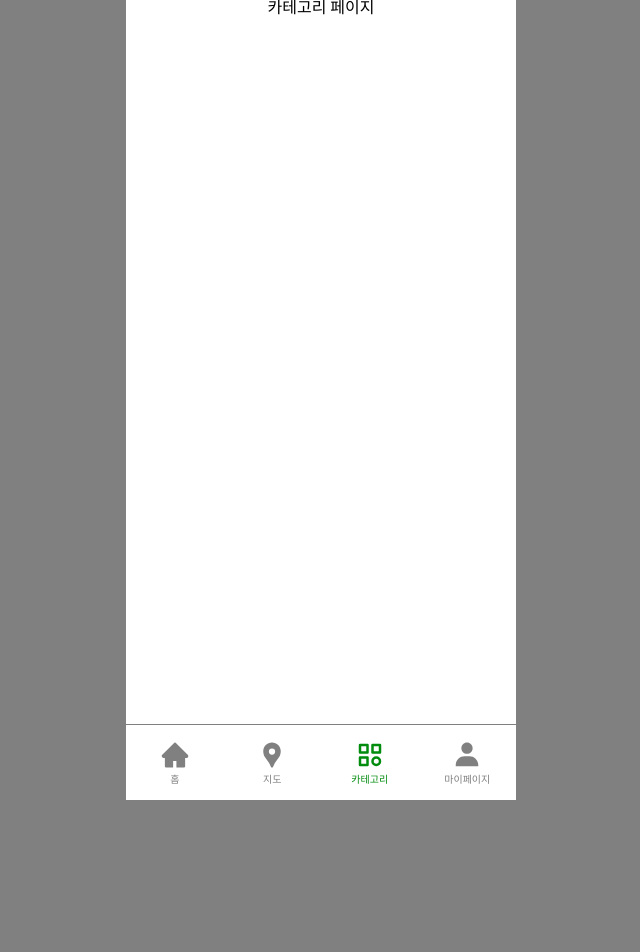
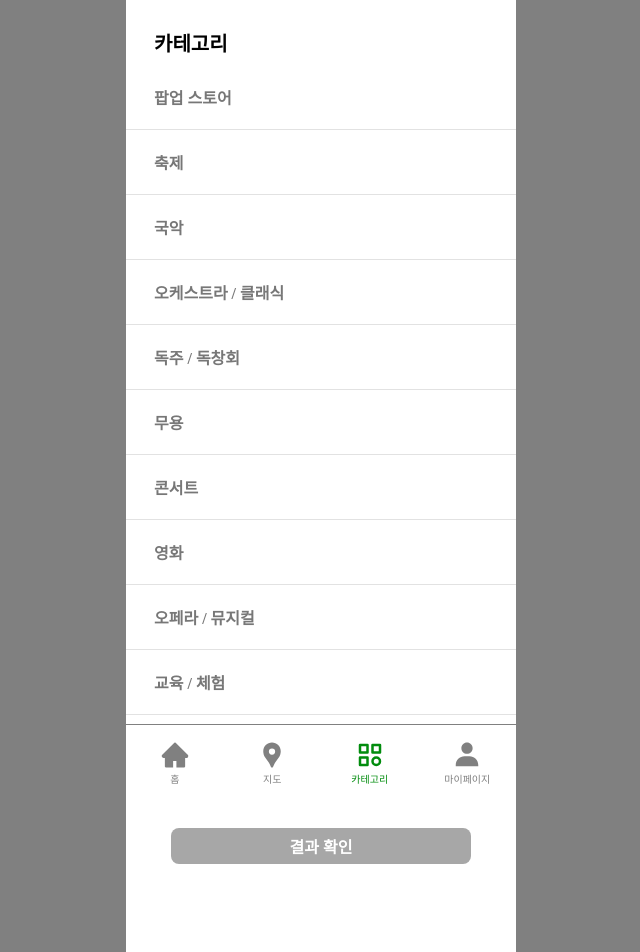
Before and after one commit to okiidokim/FrontEnd, a React (Vite) app in the folder catch-culture-frontend/: page /category in a window 1280 px wide. Shown: the top 952 px of the page, without its empty margins (319-959 px from the left). Before the commit the page ends 800 px from the top, so only its background shows below. Built offline with nearby package versions, Linux system fonts and the light colour scheme; a web font is replaced by a local one.

Commit message:
Design: 카테고리 페이지 디자인

```diff
--- a/catch-culture-frontend/src/pages/category/Category.jsx
+++ b/catch-culture-frontend/src/pages/category/Category.jsx
@@ -1,8 +1,32 @@
-import React from 'react';
-
+import React, { useState } from 'react';
+import * as S from './style';
 
 function Category() {
-  return <div>카테고리 페이지</div>;
+  return (
+    <>
+      <S.CategoryWrapper>
+        <S.CategoryHeader>카테고리</S.CategoryHeader>
+
+        <S.CategoryContentWrapper>
+          <S.CategoryItem>팝업 스토어</S.CategoryItem>
+          <S.CategoryItem>축제</S.CategoryItem>
+          <S.CategoryItem>국악</S.CategoryItem>
+          <S.CategoryItem>오케스트라 / 클래식</S.CategoryItem>
+          <S.CategoryItem>독주 / 독창회</S.CategoryItem>
+          <S.CategoryItem>무용</S.CategoryItem>
+          <S.CategoryItem>콘서트</S.CategoryItem>
+          <S.CategoryItem>영화</S.CategoryItem>
+          <S.CategoryItem>오페라 / 뮤지컬</S.CategoryItem>
+          <S.CategoryItem>교육 / 체험</S.CategoryItem>
+          <S.CategoryItem>전시 / 미술</S.CategoryItem>
+        </S.CategoryContentWrapper>
+
+        <S.CategorySubmitButtonWrapper>
+          <S.CategorySubmitButton>결과 확인</S.CategorySubmitButton>
+        </S.CategorySubmitButtonWrapper>
+      </S.CategoryWrapper>
+    </>
+  );
 }
 
 export default Category;
--- /dev/null
+++ b/catch-culture-frontend/src/pages/category/style.jsx
@@ -0,0 +1,68 @@
+import { styled } from 'styled-components';
+
+// 카테고리 전체
+export const CategoryWrapper = styled.div`
+  display: flex;
+  width: 100%;
+  flex-direction: column;
+`;
+
+// 카테고리 헤더
+export const CategoryHeader = styled.div`
+  display: flex;
+  color: #000;
+  font-size: 20px;
+  font-weight: 700;
+  line-height: normal;
+  margin-top: 28px;
+  margin-left: 28px;
+`;
+
+// 카테고리 아이템
+export const CategoryContentWrapper = styled.div`
+  display: flex;
+  flex-direction: column;
+  margin-top: 28px;
+`;
+
+export const CategoryItem = styled.div`
+  display: flex;
+  padding-left: 28px;
+  padding-bottom: 20px;
+  border-bottom: 1px solid #e2e2e2;
+  margin-bottom: 20px;
+  color: #777;
+  text-align: center;
+  font-size: 16px;
+  font-weight: 700;
+  line-height: normal;
+  cursor: pointer;
+
+  &:hover {
+    color: #018c0d;
+  }
+`;
+
+export const CategorySubmitButton = styled.div`
+  display: flex;
+  width: 300px;
+  height: 36px;
+  flex-shrink: 0;
+  border-radius: 8px;
+  background: #a7a7a7;
+  color: #fff;
+  text-align: center;
+  font-size: 16px;
+  font-weight: 700;
+  line-height: normal;
+  justify-content: center;
+  align-items: center;
+`;
+
+export const CategorySubmitButtonWrapper = styled.div`
+  display: flex;
+  justify-content: center;
+  margin-top: 28px;
+  margin-bottom: 28px;
+  cursor: pointer;
+`;
```
